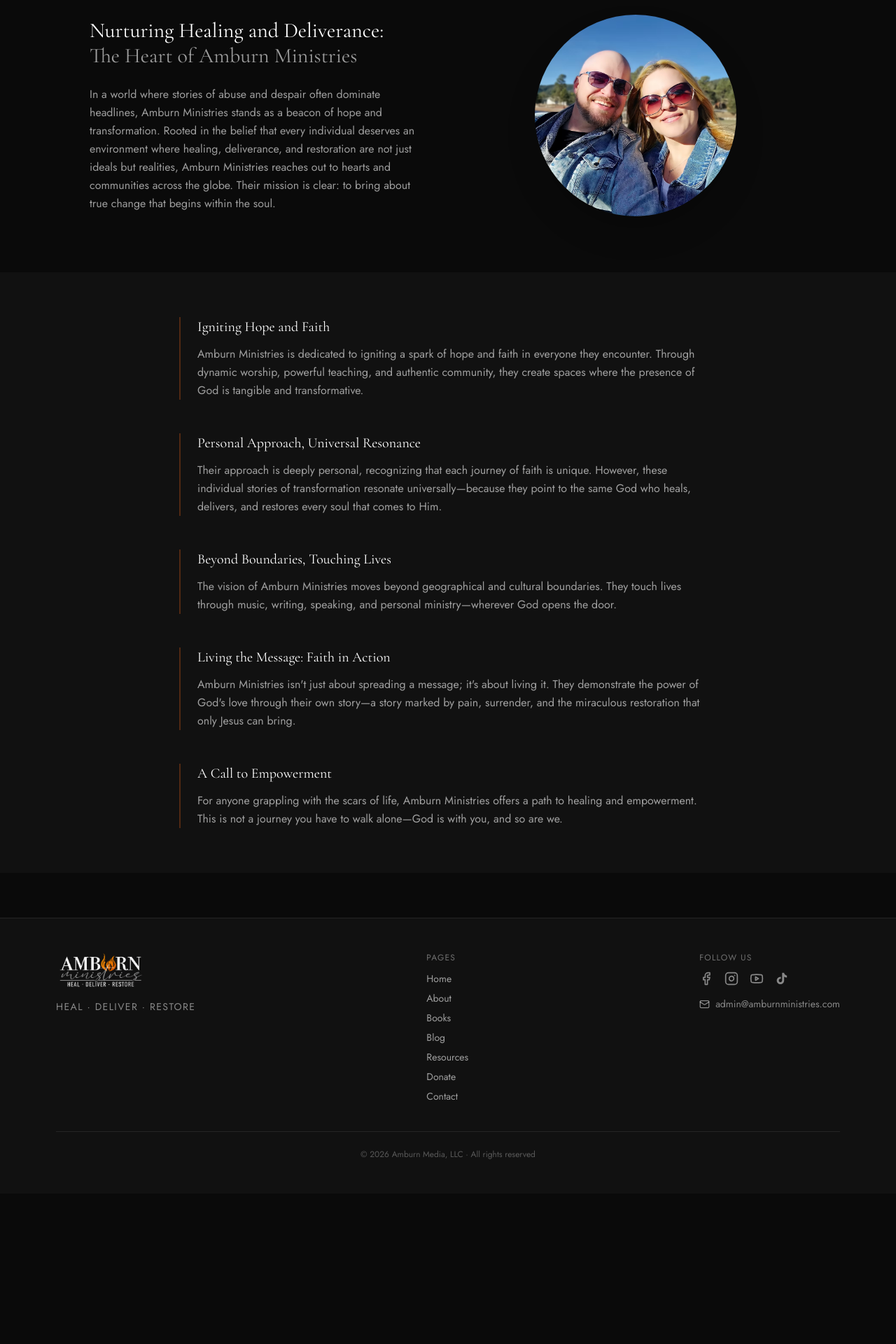
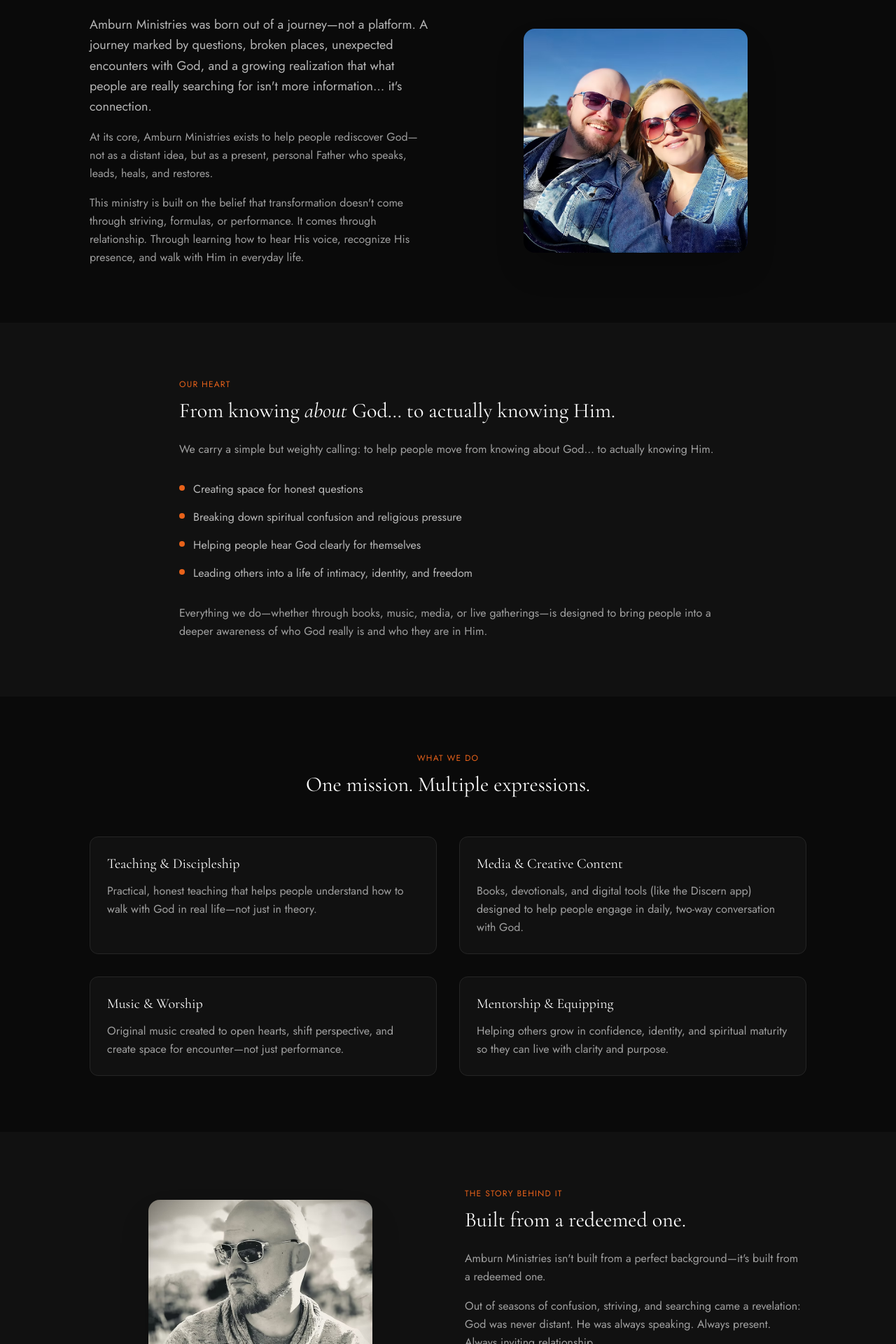
Before and after one commit to mhylandw/amburn-ministries, a React (Vite) app: page /about in a window 1280 px wide. Shown: the part 360-2280 px from the top of the page at 70% size. Before the commit the page ends 2065 px from the top, so only its background shows below. Built offline with nearby package versions, Linux system fonts and the light colour scheme.

Commit message:
Rebuild About page with full bio content
Co-Authored-By: Claude Sonnet 4.6 <noreply@anthropic.com>

```diff
--- a/src/pages/About.jsx
+++ b/src/pages/About.jsx
@@ -1,72 +1,143 @@
 import mkPhoto from '../assets/mk-photo.avif'
+import ministryPhoto from '../assets/ministry-photo.avif'
 
 export default function About() {
-  const sections = [
-    {
-      title: 'Nurturing Healing and Deliverance',
-      subtitle: 'The Heart of Amburn Ministries',
-      body: 'In a world where stories of abuse and despair often dominate headlines, Amburn Ministries stands as a beacon of hope and transformation. Rooted in the belief that every individual deserves an environment where healing, deliverance, and restoration are not just ideals but realities, Amburn Ministries reaches out to hearts and communities across the globe. Their mission is clear: to bring about true change that begins within the soul.',
-    },
-    {
-      title: 'Igniting Hope and Faith',
-      body: 'Amburn Ministries is dedicated to igniting a spark of hope and faith in everyone they encounter. Through dynamic worship, powerful teaching, and authentic community, they create spaces where the presence of God is tangible and transformative.',
-    },
-    {
-      title: 'Personal Approach, Universal Resonance',
-      body: 'Their approach is deeply personal, recognizing that each journey of faith is unique. However, these individual stories of transformation resonate universally—because they point to the same God who heals, delivers, and restores every soul that comes to Him.',
-    },
-    {
-      title: 'Beyond Boundaries, Touching Lives',
-      body: 'The vision of Amburn Ministries moves beyond geographical and cultural boundaries. They touch lives through music, writing, speaking, and personal ministry—wherever God opens the door.',
-    },
-    {
-      title: 'Living the Message: Faith in Action',
-      body: "Amburn Ministries isn't just about spreading a message; it's about living it. They demonstrate the power of God's love through their own story—a story marked by pain, surrender, and the miraculous restoration that only Jesus can bring.",
-    },
-    {
-      title: 'A Call to Empowerment',
-      body: 'For anyone grappling with the scars of life, Amburn Ministries offers a path to healing and empowerment. This is not a journey you have to walk alone—God is with you, and so are we.',
-    },
-  ]
-
   return (
     <div className="pt-16">
+
       {/* Page header */}
       <div className="bg-coal-800 py-20 px-4 text-center border-b border-coal-600">
         <p className="text-flame-500 text-xs font-sans uppercase tracking-widest mb-3">Who We Are</p>
-        <h1 className="font-serif text-4xl md:text-5xl text-white">About Us</h1>
+        <h1 className="font-serif text-4xl md:text-5xl text-white">About Amburn Ministries</h1>
       </div>
 
-      {/* Photo + intro */}
+      {/* Intro */}
       <section className="py-20 px-4 bg-coal-900">
         <div className="max-w-5xl mx-auto grid md:grid-cols-2 gap-12 items-center">
           <div>
-            <h2 className="font-serif text-2xl md:text-3xl text-white mb-6">
-              {sections[0].title}:<br />
-              <span className="text-white/60">{sections[0].subtitle}</span>
-            </h2>
-            <p className="text-white/60 font-sans leading-relaxed">{sections[0].body}</p>
+            <p className="text-white/70 font-sans leading-relaxed text-lg mb-4">
+              Amburn Ministries was born out of a journey—not a platform. A journey marked by questions, broken places, unexpected encounters with God, and a growing realization that what people are really searching for isn't more information… it's connection.
+            </p>
+            <p className="text-white/60 font-sans leading-relaxed">
+              At its core, Amburn Ministries exists to help people rediscover God—not as a distant idea, but as a present, personal Father who speaks, leads, heals, and restores.
+            </p>
+            <p className="text-white/60 font-sans leading-relaxed mt-4">
+              This ministry is built on the belief that transformation doesn't come through striving, formulas, or performance. It comes through relationship. Through learning how to hear His voice, recognize His presence, and walk with Him in everyday life.
+            </p>
           </div>
-          {/* Photo */}
           <div className="flex justify-center">
-            <div className="w-72 h-72 rounded-full overflow-hidden shadow-2xl">
+            <div className="w-80 h-80 rounded-2xl overflow-hidden shadow-2xl">
               <img src={mkPhoto} alt="Michael & Kayla" className="w-full h-full object-cover" />
             </div>
           </div>
         </div>
       </section>
 
-      {/* Rest of sections */}
-      <section className="py-16 px-4 bg-coal-800">
-        <div className="max-w-3xl mx-auto flex flex-col gap-12">
-          {sections.slice(1).map((s, i) => (
-            <div key={i} className="border-l-2 border-flame-500/30 pl-6">
-              <h3 className="font-serif text-xl text-white mb-3">{s.title}</h3>
-              <p className="text-white/60 font-sans leading-relaxed">{s.body}</p>
-            </div>
-          ))}
+      {/* Our Heart */}
+      <section className="py-20 px-4 bg-coal-800">
+        <div className="max-w-3xl mx-auto">
+          <p className="text-flame-500 text-xs font-sans uppercase tracking-widest mb-3">Our Heart</p>
+          <h2 className="font-serif text-3xl text-white mb-6">
+            From knowing <em>about</em> God… to actually knowing Him.
+          </h2>
+          <p className="text-white/60 font-sans leading-relaxed mb-8">
+            We carry a simple but weighty calling: to help people move from knowing about God… to actually knowing Him.
+          </p>
+          <ul className="flex flex-col gap-4">
+            {[
+              'Creating space for honest questions',
+              'Breaking down spiritual confusion and religious pressure',
+              'Helping people hear God clearly for themselves',
+              'Leading others into a life of intimacy, identity, and freedom',
+            ].map((item, i) => (
+              <li key={i} className="flex items-start gap-3">
+                <span className="mt-1.5 w-2 h-2 rounded-full bg-flame-500 shrink-0" />
+                <span className="text-white/70 font-sans">{item}</span>
+              </li>
+            ))}
+          </ul>
+          <p className="text-white/60 font-sans leading-relaxed mt-8">
+            Everything we do—whether through books, music, media, or live gatherings—is designed to bring people into a deeper awareness of who God really is and who they are in Him.
+          </p>
         </div>
       </section>
+
+      {/* What We Do */}
+      <section className="py-20 px-4 bg-coal-900">
+        <div className="max-w-5xl mx-auto">
+          <div className="text-center mb-14">
+            <p className="text-flame-500 text-xs font-sans uppercase tracking-widest mb-3">What We Do</p>
+            <h2 className="font-serif text-3xl text-white">One mission. Multiple expressions.</h2>
+          </div>
+          <div className="grid md:grid-cols-2 gap-8">
+            {[
+              {
+                title: 'Teaching & Discipleship',
+                body: 'Practical, honest teaching that helps people understand how to walk with God in real life—not just in theory.',
+              },
+              {
+                title: 'Media & Creative Content',
+                body: 'Books, devotionals, and digital tools (like the Discern app) designed to help people engage in daily, two-way conversation with God.',
+              },
+              {
+                title: 'Music & Worship',
+                body: 'Original music created to open hearts, shift perspective, and create space for encounter—not just performance.',
+              },
+              {
+                title: 'Mentorship & Equipping',
+                body: 'Helping others grow in confidence, identity, and spiritual maturity so they can live with clarity and purpose.',
+              },
+            ].map((item, i) => (
+              <div key={i} className="bg-coal-800 rounded-xl p-6 border border-coal-600">
+                <h3 className="font-serif text-xl text-white mb-3">{item.title}</h3>
+                <p className="text-white/60 font-sans leading-relaxed">{item.body}</p>
+              </div>
+            ))}
+          </div>
+        </div>
+      </section>
+
+      {/* The Story */}
+      <section className="py-20 px-4 bg-coal-800">
+        <div className="max-w-5xl mx-auto grid md:grid-cols-2 gap-12 items-center">
+          <div className="flex justify-center order-2 md:order-1">
+            <div className="w-80 h-80 rounded-2xl overflow-hidden shadow-2xl">
+              <img src={ministryPhoto} alt="Amburn Ministries" className="w-full h-full object-cover" />
+            </div>
+          </div>
+          <div className="order-1 md:order-2">
+            <p className="text-flame-500 text-xs font-sans uppercase tracking-widest mb-3">The Story Behind It</p>
+            <h2 className="font-serif text-3xl text-white mb-6">Built from a redeemed one.</h2>
+            <p className="text-white/60 font-sans leading-relaxed mb-4">
+              Amburn Ministries isn't built from a perfect background—it's built from a redeemed one.
+            </p>
+            <p className="text-white/60 font-sans leading-relaxed mb-4">
+              Out of seasons of confusion, striving, and searching came a revelation: God was never distant. He was always speaking. Always present. Always inviting relationship.
+            </p>
+            <p className="text-white/60 font-sans leading-relaxed">
+              What began as personal journaling and raw conversations with God eventually became something meant to be shared—through writing, music, and tools that help others experience that same connection for themselves.
+            </p>
+          </div>
+        </div>
+      </section>
+
+      {/* Where We're Going */}
+      <section className="py-24 px-4 bg-coal-900 text-center">
+        <div className="max-w-2xl mx-auto">
+          <p className="text-flame-500 text-xs font-sans uppercase tracking-widest mb-3">Where We're Going</p>
+          <h2 className="font-serif text-3xl md:text-4xl text-white mb-8">This is just the beginning.</h2>
+          <p className="text-white/60 font-sans leading-relaxed mb-8">
+            Amburn Ministries is growing into a platform that reaches across cultures and generations—through media, missions, and real-life encounters—to help people experience God in a way that is personal, transformative, and lasting.
+          </p>
+          <div className="flex flex-col gap-2 text-white/40 font-sans text-sm italic">
+            <span>Not hype.</span>
+            <span>Not noise.</span>
+            <span>Not performance.</span>
+          </div>
+          <p className="mt-8 text-white/70 font-sans font-medium">Just people… learning to walk with God.</p>
+        </div>
+      </section>
+
     </div>
   )
 }
```
